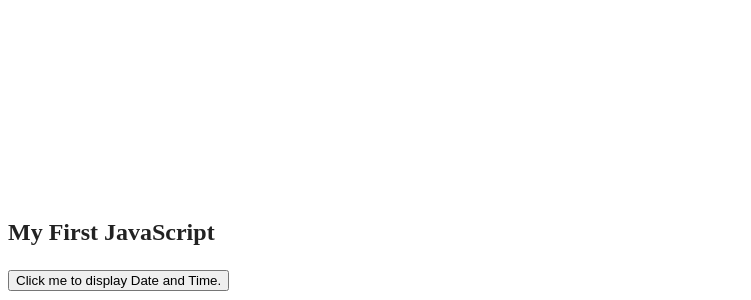
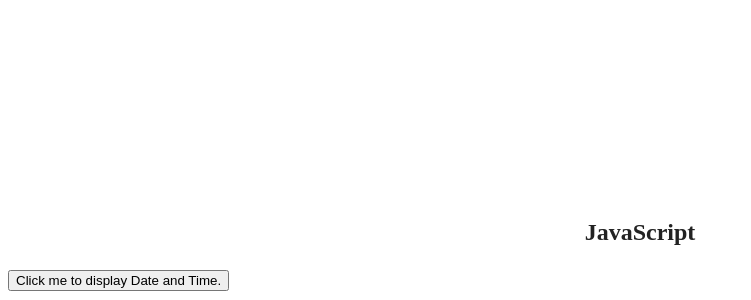
Before and after one commit to apcmrmabanag/apcmrmabanag.github.io, a plain HTML site: page index.html in a window 1280 px wide. Shown: the part 4996-5296 px from the top of the page, without its empty margins (0-751 px from the left). Drawn offline with nearby package versions, Linux system fonts and the light colour scheme.

Commit message:
Update index.html

```diff
--- a/index.html
+++ b/index.html
@@ -105,15 +105,15 @@
     </div>
 
   </div>
+	<div class="javascript">
+		<h2 style="text-align: center;">JavaScript</h2>
 
-	<h2>My First JavaScript</h2>
+		<button type="button"
+		onclick="document.getElementById('demo').innerHTML = Date()">
+		Click me to display Date and Time.</button>
 
-	<button type="button"
-	onclick="document.getElementById('demo').innerHTML = Date()">
-	Click me to display Date and Time.</button>
-
-	<p id="demo"></p>
-
+		<p id="demo"></p>
+	</div>
 
 </body>
 
```
